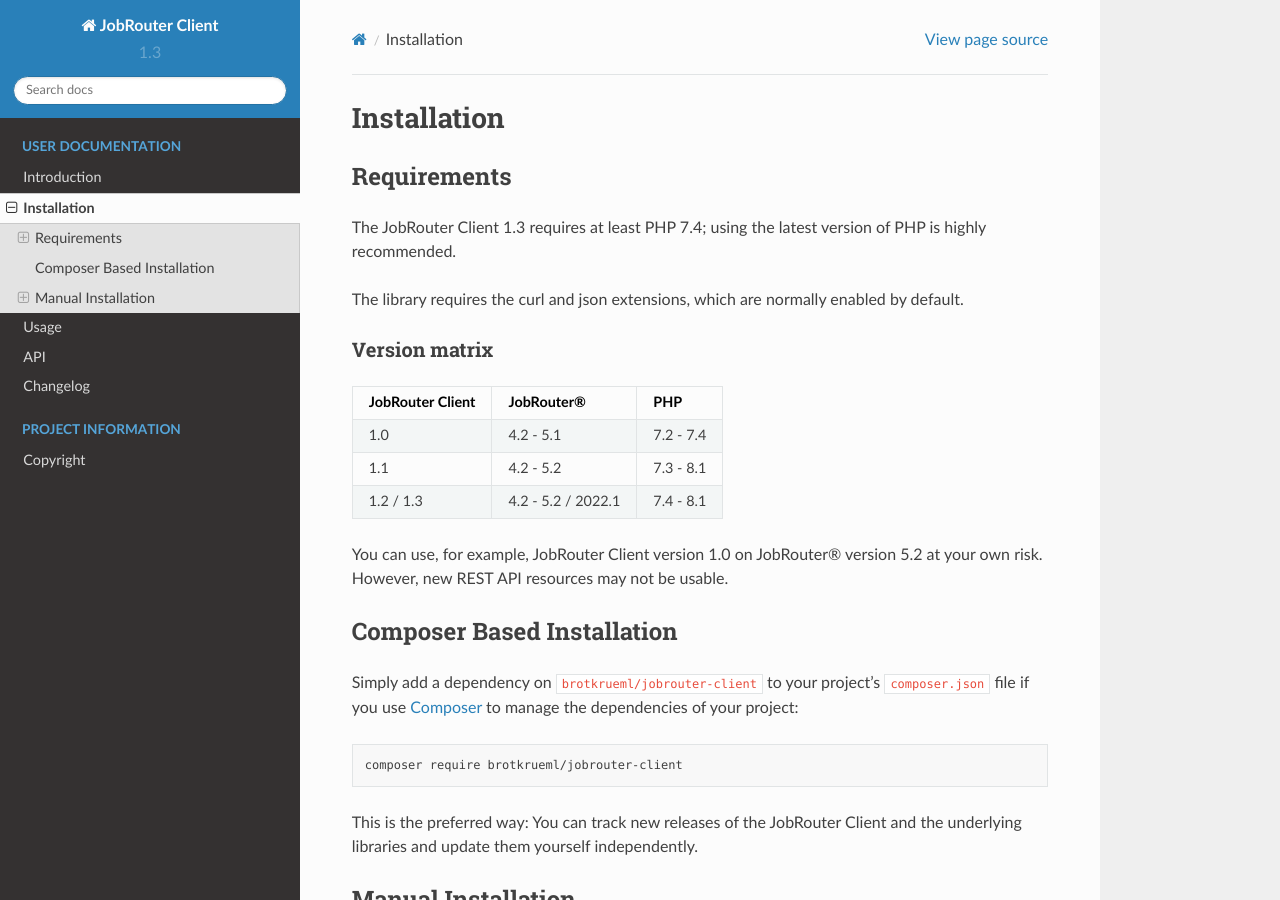
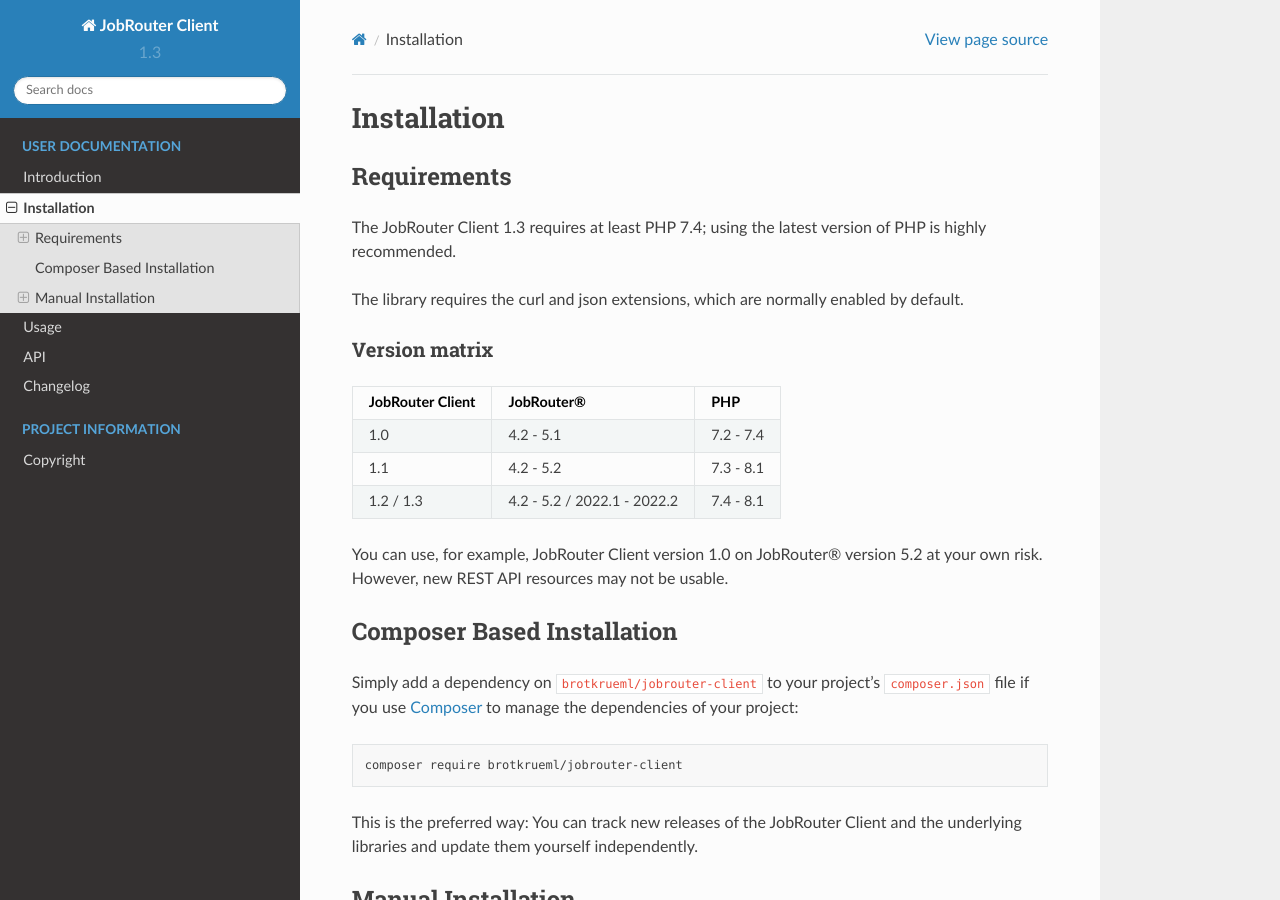
Before and after one commit to jobrouter/php-rest-client, a Sphinx documentation site: the page built from docs/installation.rst, in a window 1280 px wide and 900 px high. Built offline with Sphinx 7.4.7 and the Read the Docs theme 2.0.0, drawn with Linux system fonts in a browser that asks for light colours.

Commit message:
[TASK] Set compatibility with JobRouter 2022.2

```diff
--- a/docs/changelog.rst
+++ b/docs/changelog.rst
@@ -16,6 +16,7 @@
 
 
 * Allow to customise client options (#3)
+* Compatibility with JobRouter® 2022.2
 
 `1.2.0 <https://github.com/brotkrueml/jobrouter-client/compare/v1.1.2...v1.2.0>`_ - 2022-03-05
 --------------------------------------------------------------------------------------------------
--- a/docs/installation.rst
+++ b/docs/installation.rst
@@ -23,15 +23,15 @@
 Version matrix
 --------------
 
-================ ================== =========
-JobRouter Client JobRouter®         PHP
-================ ================== =========
-1.0              4.2 - 5.1          7.2 - 7.4
----------------- ------------------ ---------
-1.1              4.2 - 5.2          7.3 - 8.1
----------------- ------------------ ---------
-1.2 / 1.3        4.2 - 5.2 / 2022.1 7.4 - 8.1
-================ ================== =========
+================ =========================== =========
+JobRouter Client JobRouter®                  PHP
+================ =========================== =========
+1.0              4.2 - 5.1                   7.2 - 7.4
+---------------- --------------------------- ---------
+1.1              4.2 - 5.2                   7.3 - 8.1
+---------------- --------------------------- ---------
+1.2 / 1.3        4.2 - 5.2 / 2022.1 - 2022.2 7.4 - 8.1
+================ =========================== =========
 
 You can use, for example, JobRouter Client version 1.0 on JobRouter® version 5.2
 at your own risk. However, new REST API resources may not be usable.
```
Also changed, not shown: CHANGELOG.md (+1 -0 lines), README.md (+1 -1 lines).
